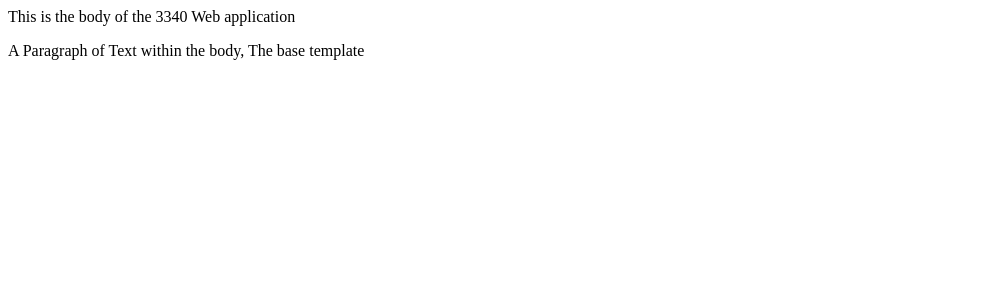
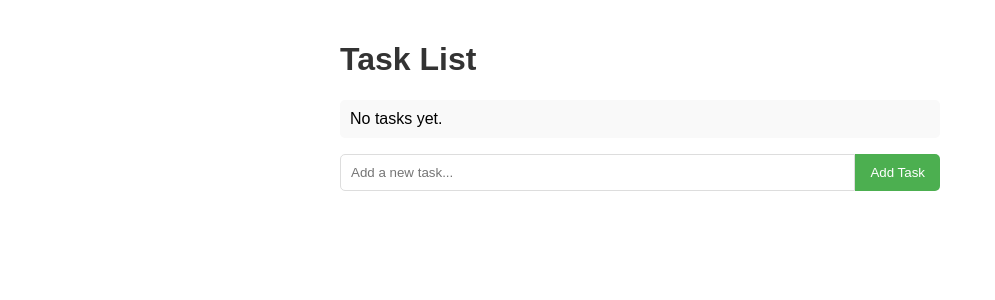
Before and after one commit to LorenzoMiles/3340-04-Web-Application, a Django app: page /1 in a window 1280 px wide. Shown: the top 300 px of the page, without its empty margins (0-995 px from the left). Run offline with Django 5.2, Linux system fonts and the light colour scheme.

Commit message:
Update base.html

```diff
--- a/SEFinalProject/SEApp/templates/SEApp/base.html
+++ b/SEFinalProject/SEApp/templates/SEApp/base.html
@@ -1,10 +1,65 @@
+<!DOCTYPE html>
 <html>
-    <head>
-        <meta  charset = "UTF = 8">
-        <title> 3340 Web Application Title </title>
-    </head>
-    <body>
-        This is the body of the 3340 Web application
-        <p> A Paragraph of Text within the body, The base template</p>
-    </body>
-    </html>
+<head>
+    <title>Task List</title>
+    <style>
+        body {
+            font-family: Arial, sans-serif;
+            max-width: 600px;
+            margin: 0 auto;
+            padding: 20px;
+        }
+        h1 {
+            color: #333;
+        }
+        ul {
+            list-style-type: none;
+            padding: 0;
+        }
+        li {
+            padding: 10px;
+            margin-bottom: 5px;
+            background-color: #f9f9f9;
+            border-radius: 5px;
+        }
+        form {
+            display: flex;
+            margin-bottom: 20px;
+        }
+        input[type="text"] {
+            flex-grow: 1;
+            padding: 10px;
+            border: 1px solid #ddd;
+            border-radius: 5px 0 0 5px;
+        }
+        button {
+            padding: 10px 15px;
+            background-color: #4CAF50;
+            color: white;
+            border: none;
+            border-radius: 0 5px 5px 0;
+            cursor: pointer;
+        }
+        button:hover {
+            background-color: #45a049;
+        }
+    </style>
+</head>
+<body>
+    <h1>Task List</h1>
+
+    <ul>
+        {% for task in tasks %}
+            <li>{{ task.title }}</li>
+        {% empty %}
+            <li>No tasks yet.</li>
+        {% endfor %}
+    </ul>
+
+    <form method="post">
+        {% csrf_token %}
+        <input type="text" name="title" placeholder="Add a new task..." required>
+        <button type="submit">Add Task</button>
+    </form>
+</body>
+</html>
```
